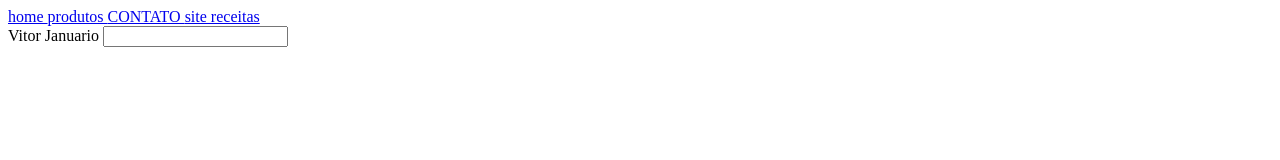
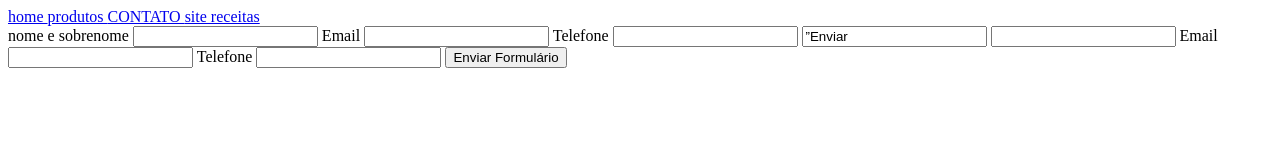
Before and after one commit to zvitinsz/receitas, a plain HTML site: page contato.html in a window 1280 px wide. Drawn offline with Linux system fonts and the light colour scheme.

Commit message:
Update contato.html

```diff
--- a/contato.html
+++ b/contato.html
@@ -18,8 +18,19 @@
     </header>
 <main>
     <form>
-        <label> Vitor Januario</label>
-        <input type="text">
+        <label> nome e sobrenome</label>
+        <input type=”text” id=”nomeesobrenome”>
+<label for=”email”>Email</label>
+<input type=”text” id=”email”>
+<label for=”telefone”>Telefone</label>
+<input type=”text” id=”telefone”>
+<input type=”submit” value=”Enviar Formulário”>
+<input type="text" id="nomeesobrenome">
+<label for="email"> Email </label>
+<input type="text" id="email">
+<label for="telefone"> Telefone </label>
+<input type="text" id="telefone">
+<input type="submit" value="Enviar Formulário">
     </form>
 </main>
 </body>
```
